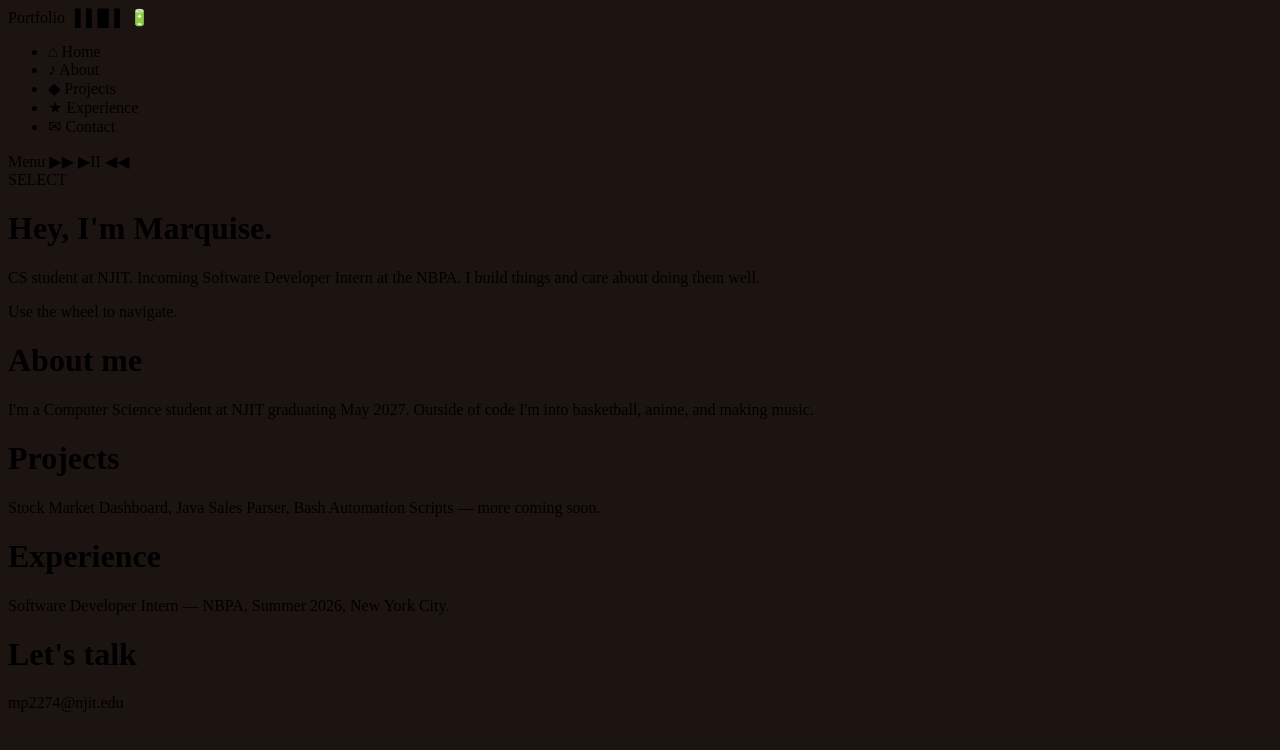
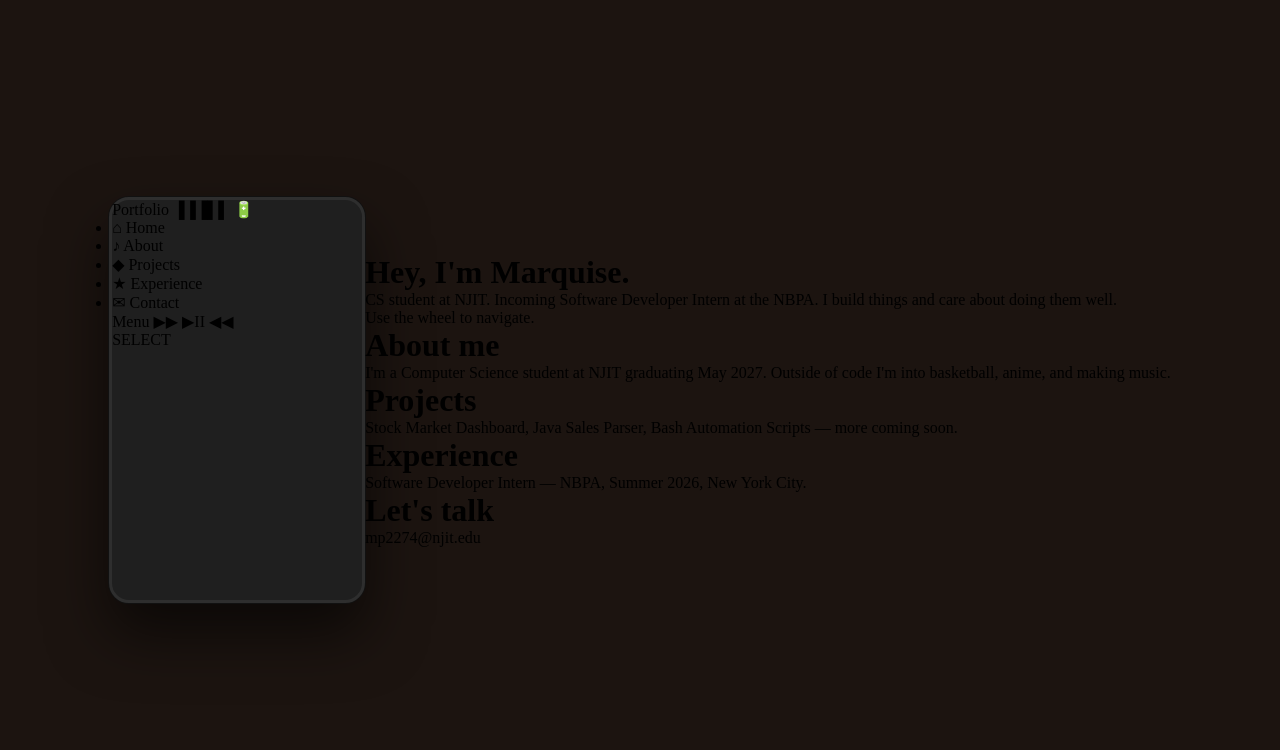
Before and after one commit to oldhats/ipod-portfolio, a plain HTML site: page index.html in a window 1280 px wide. Drawn offline with Linux system fonts and the light colour scheme.

Commit message:
Started the ipod customization

```diff
--- a/style.css
+++ b/style.css
@@ -1,3 +1,30 @@
+*{
+    margin: 0em;
+    padding: 0em;
+}
+
 body{
     background-color: #1c1410;
+    display: flex;
+    align-items: center;
+    justify-content: center;
+    min-height: 100vh;
 }
+
+#ipod {
+    width: 250px;
+    height: 400px;
+    background-color: #1f1f1f;
+    border: 3px solid #2e2e2e;
+    border-radius: 20px;
+    box-shadow:
+    0 0 0 1px #111,
+    0 30px 60px rgba(0,0,0,0.6)
+    ;
+}
+
+#app {
+    display: flex;
+    align-items: center;
+    justify-content: center;
+}
```
